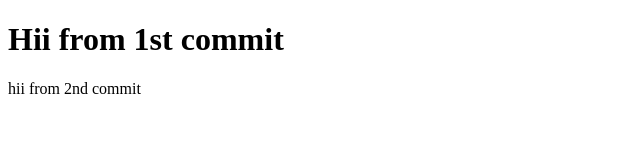
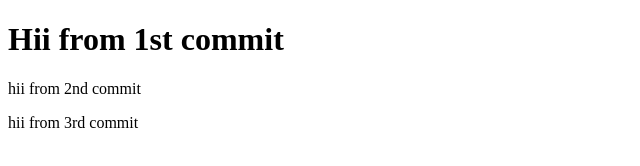
Before and after one commit to tbm02/revert, a plain HTML site: page index.html in a window 1280 px wide. Shown: the whole page, without its empty margins (0-640 px from the left). Drawn offline with Linux system fonts and the light colour scheme.

Commit message:
[pushed 3rd commit]

```diff
--- a/index.html
+++ b/index.html
@@ -9,5 +9,6 @@
 <body>
     <h1>Hii from 1st commit</h1>
     <p>hii from 2nd commit</p>
+    <p>hii from 3rd commit</p>
 </body>
 </html>
```
